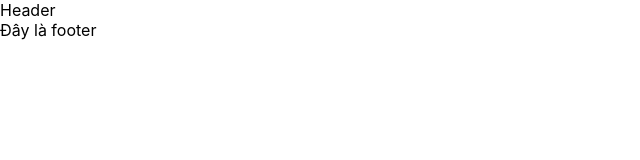
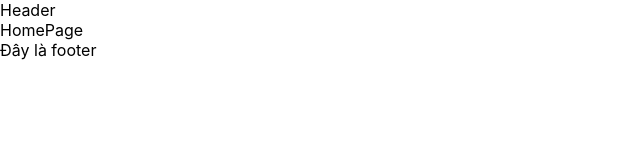
Before and after one commit to NguyenKhaDuy/BookingApp-UI, a React (Create React App) app: page /home in a window 1280 px wide. Shown: the top 160 px of the page, without its empty margins (0-640 px from the left). Built offline with nearby package versions, Linux system fonts and the light colour scheme.

Commit message:
source can ban

```diff
--- a/src/App.jsx
+++ b/src/App.jsx
@@ -1,13 +1,19 @@
-import { BrowserRouter } from 'react-router-dom';
+import { BrowserRouter, Route, Routes } from 'react-router-dom';
 import './App.css';
 import Header from './Components/Header/Header';
 import Footer from './Components/Footer/Footer';
+import HomePage from './Pages//HomePage/HomePage';
+import Login from "./Pages/LoginPage/Login"
 
 function App() {
   return (
     <BrowserRouter>
-            <Header />
-            <Footer />
+      <Header />
+      <Routes>
+        <Route path='/home' element={<HomePage/>} />
+        <Route path='/login' element={<Login/> } />
+      </Routes>
+      <Footer />
     </BrowserRouter>
   );
 }
--- /dev/null
+++ b/src/Pages/HomePage/HomePage.jsx
@@ -0,0 +1,7 @@
+import React from 'react'
+
+export default function HomePage() {
+  return (
+    <div>HomePage</div>
+  )
+}
--- /dev/null
+++ b/src/Pages/LoginPage/Login.jsx
@@ -0,0 +1,7 @@
+import React from 'react'
+
+export default function Login() {
+  return (
+    <div>Login</div>
+  )
+}
```
